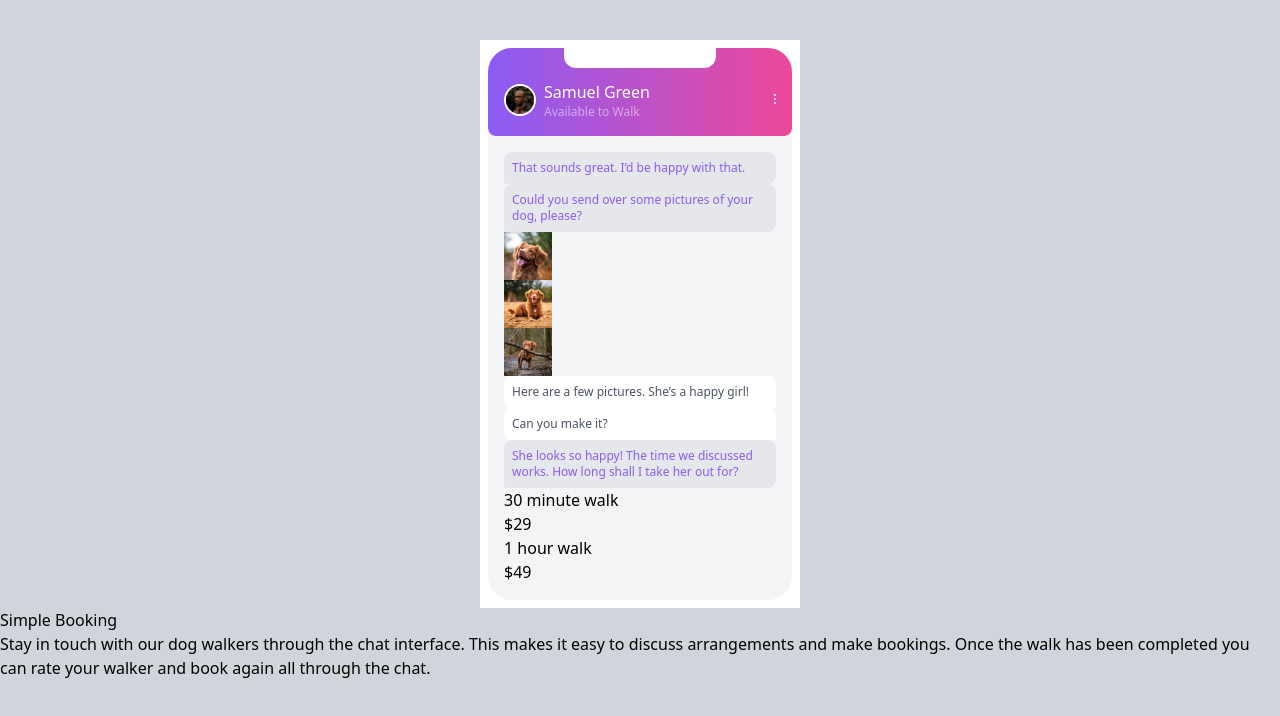
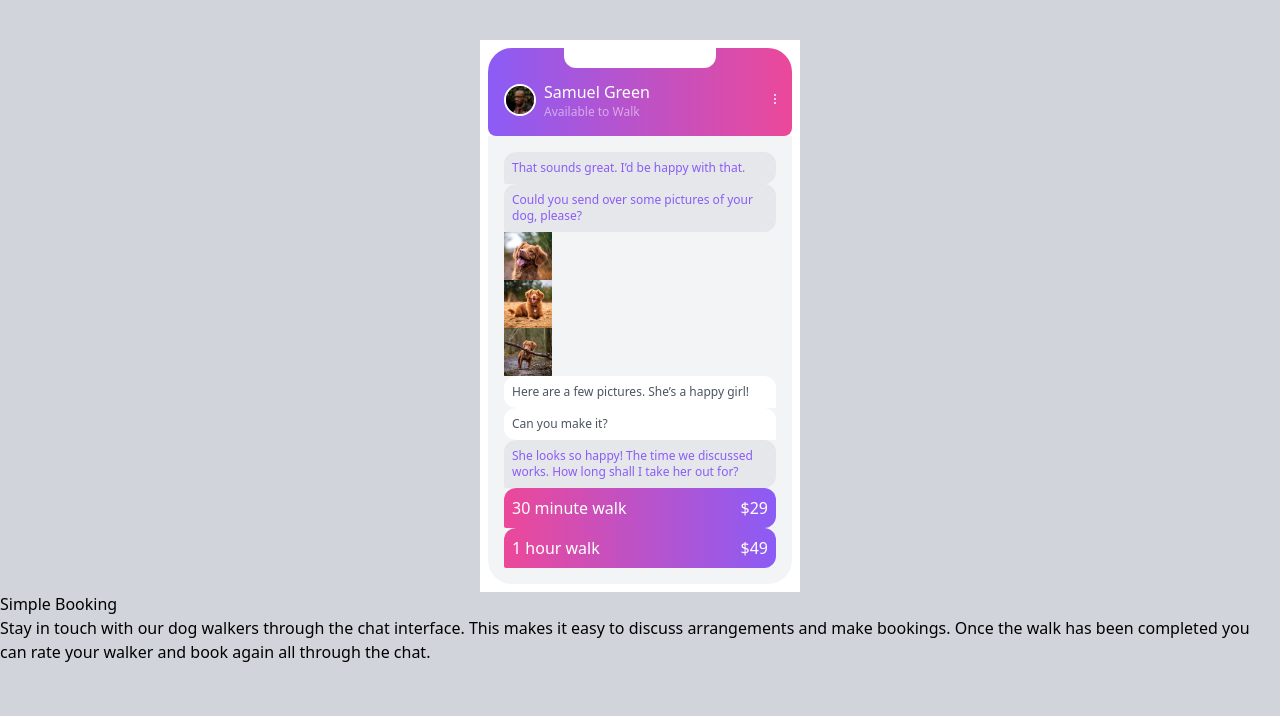
Before and after one commit to TannyWeb/chat-app-css, a website built with webpack: page src/html/index.html in a window 1280 px wide. Built offline with nearby package versions, Linux system fonts and the light colour scheme.

Commit message:
added gradient colour ands styling to last two messages

```diff
--- a/src/html/index.html
+++ b/src/html/index.html
@@ -36,28 +36,30 @@
           </div>
         </div>
         <div class="iphone-inner__screen bg-gray-100 rounded-b-3xl p-4">
-          <p class=" bg-gray-200 text-purple-500 text-xs p-2 rounded-t-lg rounded-br-lg rounded-bl-sm">That sounds
+          <p class=" bg-gray-200 text-purple-500 text-xs p-2 rounded-t-xl rounded-br-xl rounded-bl-sm">That sounds
             great. I’d be
             happy with that.
           </p>
-          <p class=" bg-gray-200 text-purple-500 text-xs p-2 rounded-t-lg rounded-br-lg rounded-bl-sm">Could you send
+          <p class=" bg-gray-200 text-purple-500 text-xs p-2 rounded-t-xl rounded-br-xl rounded-bl-sm">Could you send
             over some pictures of your dog, please?</p>
           <img src="../../src/imgs/dog-image-1.jpg" class="w-12 h-12">
           <img src="../../src/imgs/dog-image-2.jpg" class="w-12 h-12">
           <img src="../../src/imgs/dog-image-3.jpg" class="w-12 h-12">
-          <p class="bg-white text-gray-600 text-xs p-2 rounded-t-lg rounded-bl-lg rounded-br-sm">Here are a few
+          <p class="bg-white text-gray-600 text-xs p-2 rounded-t-xl rounded-bl-xl rounded-br-sm">Here are a few
             pictures. She’s a happy girl!</p>
-          <p class="bg-white text-gray-600 text-xs p-2 rounded-t-lg rounded-bl-lg rounded-br-sm">Can you make it?</p>
-          <p class=" bg-gray-200 text-purple-500 text-xs p-2 rounded-t-lg rounded-br-lg rounded-bl-sm">She looks so
+          <p class="bg-white text-gray-600 text-xs p-2 rounded-t-xl rounded-bl-xl rounded-br-sm">Can you make it?</p>
+          <p class=" bg-gray-200 text-purple-500 text-xs p-2 rounded-t-xl rounded-br-xl rounded-bl-sm">She looks so
             happy! The time we discussed works. How long shall I take her out for?</p>
-          <div>
+          <div
+            class="bg-gradient-to-r from-pink-500 to-purple-500 p-2 text-white flex justify-between rounded-t-xl rounded-bl-sm rounded-br-xl">
             <div>
               <div></div>
               <p>30 minute walk</p>
             </div>
             <h3>$29</h3>
           </div>
-          <div>
+          <div
+            class="bg-gradient-to-r from-pink-500 to-purple-500 p-2 text-white flex justify-between rounded-t-xl rounded-bl-sm rounded-br-xl">
             <div>
               <div></div>
               <p>1 hour walk</p>
```
